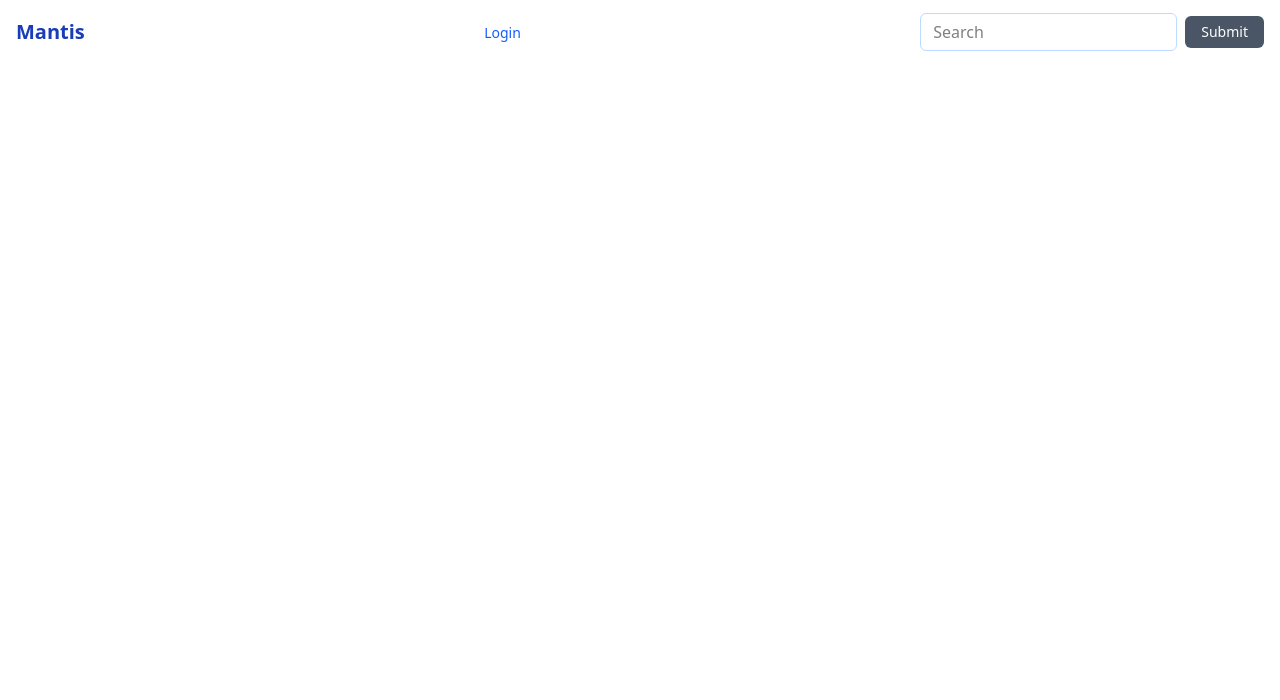
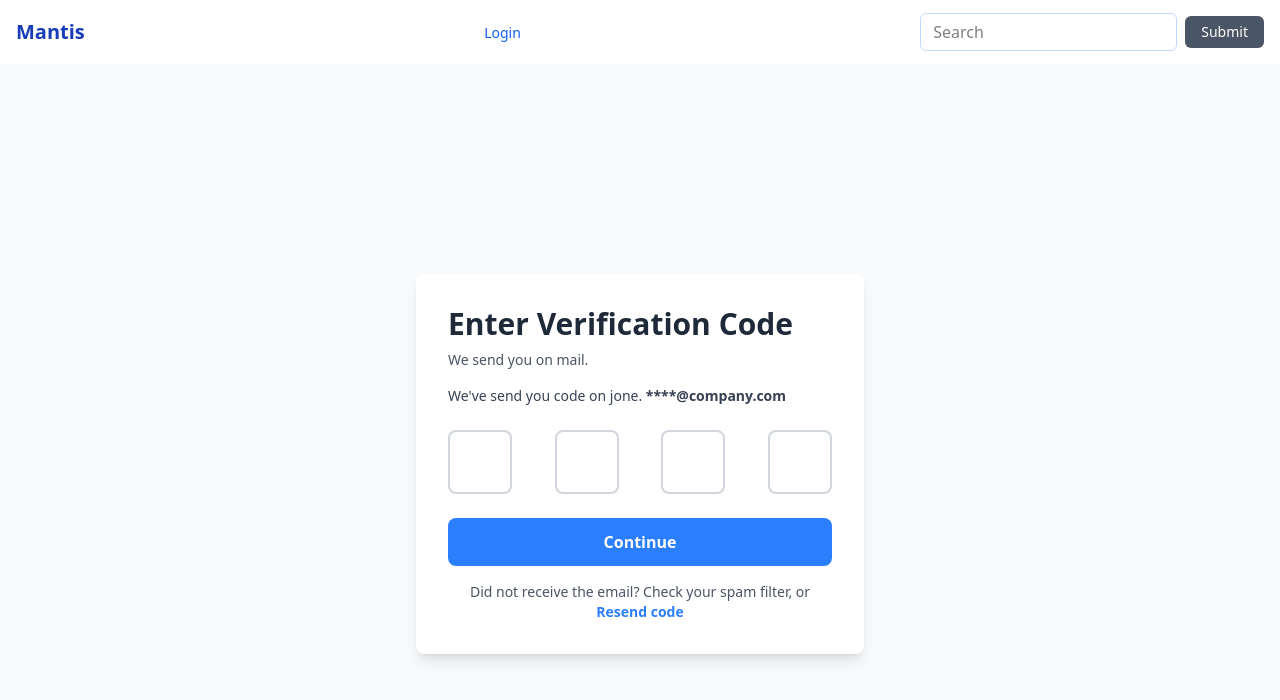
Before and after one commit to unnatisao-21office/Mantis-Angular-App, an Angular app: page /verification-code in a window 1280 px wide. Before the commit this address led to /. Shown: the top 700 px of the page. Built offline with nearby package versions, Linux system fonts and the light colour scheme.

Commit message:
added the verification-code page

```diff
--- a/src/app/app.routes.ts
+++ b/src/app/app.routes.ts
@@ -5,6 +5,7 @@ import { NewAccount } from './pages/new-account/new-account';
 import { ForgetPassword } from './pages/forget-password/forget-password';
 import { CheckEmail } from './pages/check-email/check-email';
 import { ResetPassword } from './pages/reset-password/reset-password';
+import { VerificationCode } from './pages/verification-code/verification-code';
 
 export const routes: Routes = [
     {
@@ -22,5 +23,8 @@ export const routes: Routes = [
     },{
         path: 'reset-password',
         component: ResetPassword
+    },{
+        path:'verification-code',
+        component: VerificationCode
     }
 ];
--- /dev/null
+++ b/src/app/pages/verification-code/verification-code.html
@@ -0,0 +1,57 @@
+<div class="flex justify-center items-center min-h-screen bg-gray-50 px-4">
+    <div class="bg-white rounded-lg shadow-lg p-8 w-full max-w-md">
+        <div class="mb-6">
+            <h1 class="text-3xl font-bold text-gray-800 mb-2">Enter Verification Code</h1>
+            <p class="text-gray-600 text-sm mb-4">We send you on mail.</p>
+            <p class="text-gray-700 text-sm">We've send you code on jone. <span class="font-semibold">****@company.com</span></p>
+        </div>
+
+        <div class="flex justify-between gap-3 mb-6">
+            <input
+                #code1
+                type="text"
+                maxlength="1"
+
+                class="w-16 h-16 text-center text-2xl font-semibold border-2 border-gray-300 rounded-lg focus:border-blue-500 focus:outline-none transition"
+            />
+            <input
+                #code2
+                type="text"
+                maxlength="1"
+
+                class="w-16 h-16 text-center text-2xl font-semibold border-2 border-gray-300 rounded-lg focus:border-blue-500 focus:outline-none transition"
+            />
+            <input
+                #code3
+                type="text"
+                maxlength="1"
+
+                class="w-16 h-16 text-center text-2xl font-semibold border-2 border-gray-300 rounded-lg focus:border-blue-500 focus:outline-none transition"
+            />
+            <input
+                #code4
+                type="text"
+                maxlength="1"
+
+                class="w-16 h-16 text-center text-2xl font-semibold border-2 border-gray-300 rounded-lg focus:border-blue-500 focus:outline-none transition"
+            />
+        </div>
+
+        <button
+
+            class="w-full bg-blue-500 text-white font-semibold py-3 rounded-lg hover:bg-blue-600 transition duration-300 mb-4"
+        >
+            Continue
+        </button>
+
+        <div class="text-center text-sm text-gray-600">
+            <span>Did not receive the email? Check your spam filter, or </span>
+            <button
+                (click)="resendCode()"
+                class="text-blue-500 hover:text-blue-700 font-semibold"
+            >
+                Resend code
+            </button>
+        </div>
+    </div>
+</div>
--- /dev/null
+++ b/src/app/pages/verification-code/verification-code.ts
@@ -0,0 +1,19 @@
+import { Component } from '@angular/core';
+import { Router } from '@angular/router';
+
+@Component({
+  selector: 'app-verification-code',
+  imports: [],
+  templateUrl: './verification-code.html',
+  styleUrl: './verification-code.css',
+})
+export class VerificationCode {
+  constructor(private router: Router) {}
+
+
+  resendCode() {
+    console.log('Resending code...');
+
+    alert('Verification code has been resent!');
+  }
+}
```
Also changed, not shown: src/app/pages/verification-code/verification-code.css (added), 1 other file (tests, documents, lock files or other folders).
